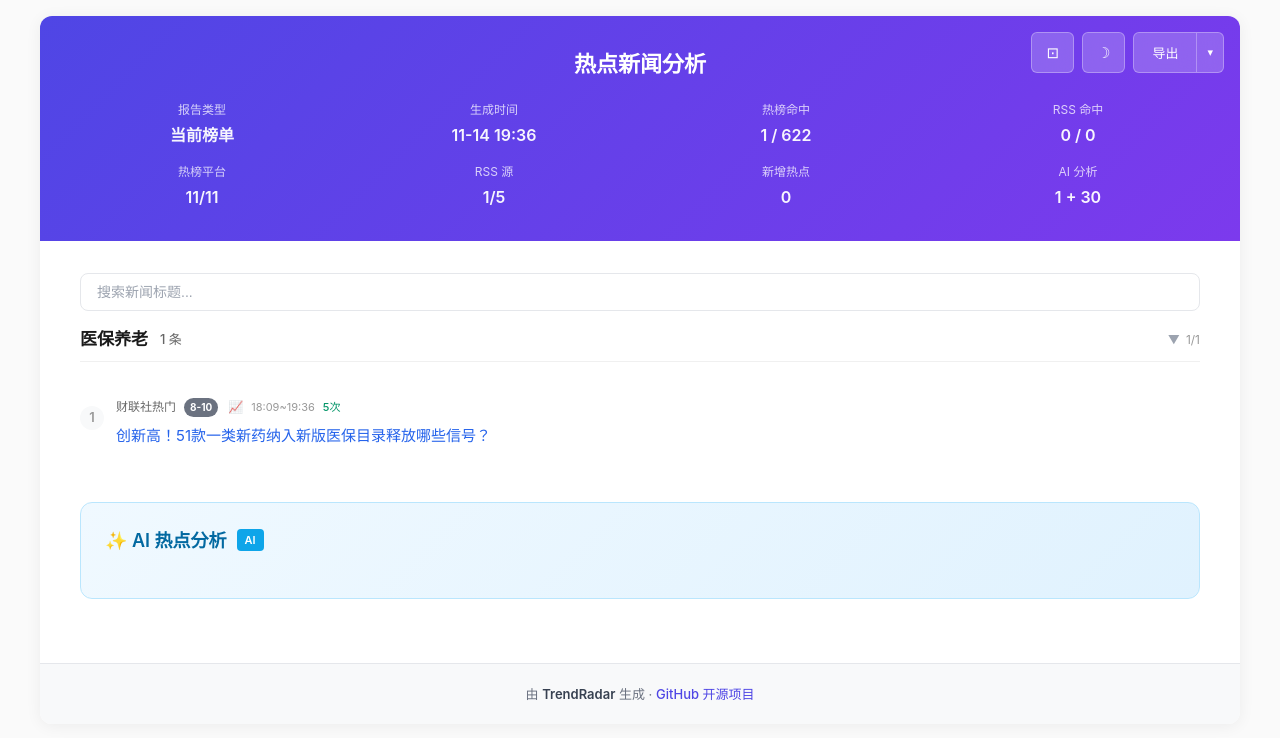
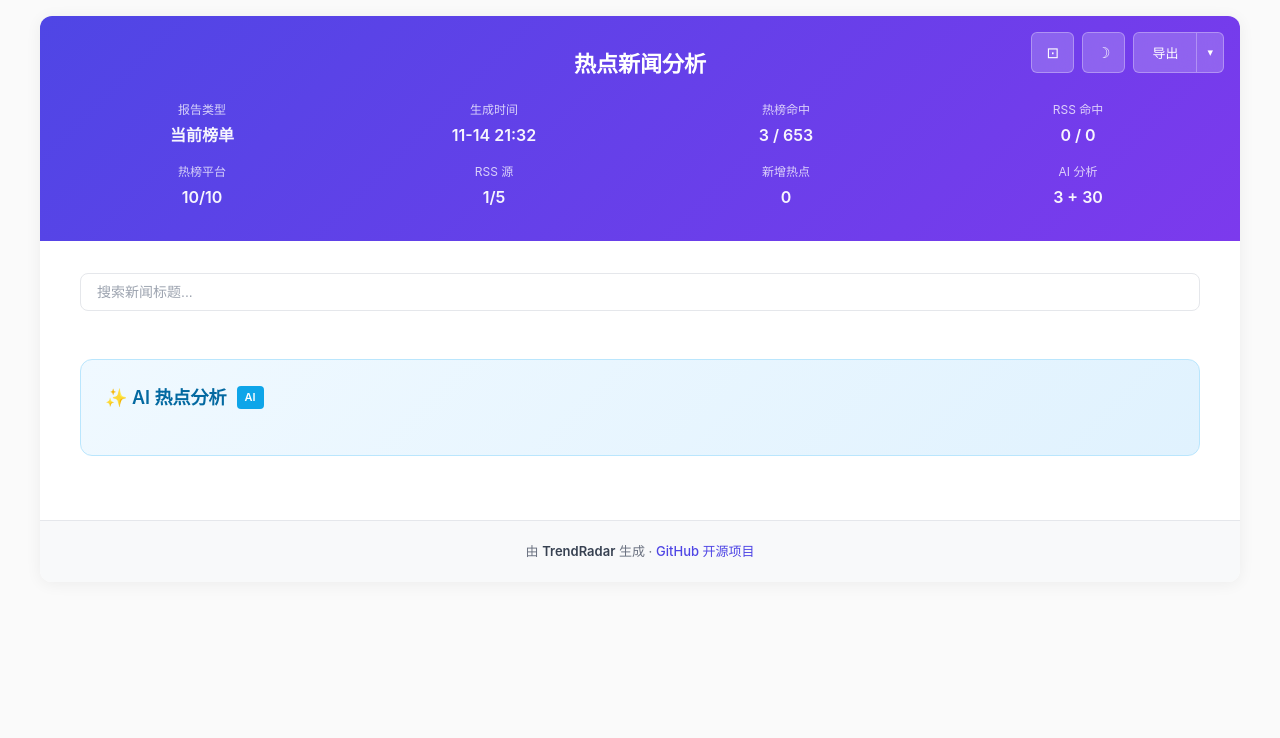
Before and after one commit to liuxiaorong7/trendradar-briefing, a plain HTML site: page index.html in a window 1280 px wide. Drawn offline with nearby package versions, Linux system fonts and the light colour scheme.

Commit message:
自动更新简报 2026年11月14日 星期六 21时37分50秒 CST

```diff
--- a/index.html
+++ b/index.html
@@ -1383,11 +1383,11 @@
                     </div>
                     <div class="info-item">
                         <span class="info-label">生成时间</span>
-                        <span class="info-value">11-14 19:36</span>
+                        <span class="info-value">11-14 21:32</span>
                     </div>
                     <div class="info-item">
                         <span class="info-label">热榜命中</span>
-                        <span class="info-value">1 / 622</span>
+                        <span class="info-value">3 / 653</span>
                     </div>
                     <div class="info-item">
                         <span class="info-label">RSS 命中</span>
@@ -1395,7 +1395,7 @@
                     </div>
                     <div class="info-item">
                         <span class="info-label">热榜平台</span>
-                        <span class="info-value">11/11</span>
+                        <span class="info-value">10/10</span>
                     </div>
                     <div class="info-item">
                         <span class="info-label">RSS 源</span>
@@ -1407,7 +1407,7 @@
                     </div>
                     <div class="info-item">
                         <span class="info-label">AI 分析</span>
-                        <span class="info-value">1 + 30</span>
+                        <span class="info-value">3 + 30</span>
                     </div>
                 </div>
             </div>
@@ -1416,27 +1416,7 @@
                 <div class="search-bar">
                     <input type="text" class="search-input" placeholder="搜索新闻标题..." oninput="handleSearch(this.value)">
                 </div>
-                <div class="hotlist-section"><div class="tab-bar-wrapper"><div class="tab-bar"><button class="tab-btn" data-tab-index="all">全部<span class="tab-count">1</span></button><button class="tab-btn" data-tab-index="0">医保养老<span class="tab-count">1</span></button></div></div>
-                <div class="word-group" data-tab-index="0">
-                    <div class="word-header">
-                        <div class="word-info">
-                            <div class="word-name">医保养老</div>
-                            <div class="word-count ">1 条</div>
-                        </div>
-                        <div class="word-index"><span class="collapse-icon">▼</span>1/1</div>
-                    </div>
-                    <div class="news-item ">
-                        <div class="news-number">1</div>
-                        <div class="news-content">
-                            <div class="news-header"><span class="source-name">财联社热门</span><span class="rank-num ">8-10</span><span class="trend-up">📈</span><span class="time-info">18:09~19:36</span><span class="count-info">5次</span>
-                            </div>
-                            <div class="news-title"><a href="https://www.cls.cn/detail/2534469" target="_blank" class="news-link">创新高！51款一类新药纳入新版医保目录释放哪些信号？</a>
-                            </div>
-                        </div>
-                    </div>
-                </div>
-                </div>
-                <div class="section-divider ai-section">
+                <div class="ai-section">
                     <div class="ai-section-header">
                         <div class="ai-section-title">✨ AI 热点分析</div>
                         <span class="ai-section-badge">AI</span>
```
